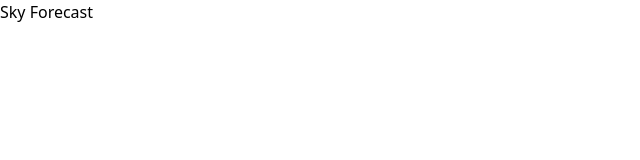
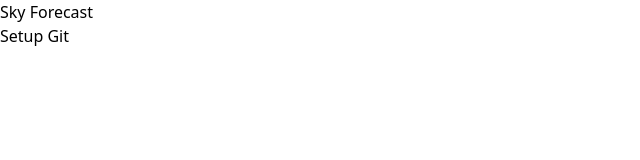
Before and after one commit to Rahad-Ullah/Sky-Forecast, a React (Vite) app: page / in a window 1280 px wide. Shown: the top 160 px of the page, without its empty margins (0-640 px from the left). Built offline with nearby package versions, Linux system fonts and the light colour scheme.

Commit message:
Testing Git

```diff
--- a/src/App.jsx
+++ b/src/App.jsx
@@ -4,6 +4,7 @@ function App() {
   return (
     <>
       <h1 className="text-3xl text-center">Sky Forecast</h1>
+      <h1 className="text-3xl text-center">Setup Git</h1>
     </>
   )
 }
```
